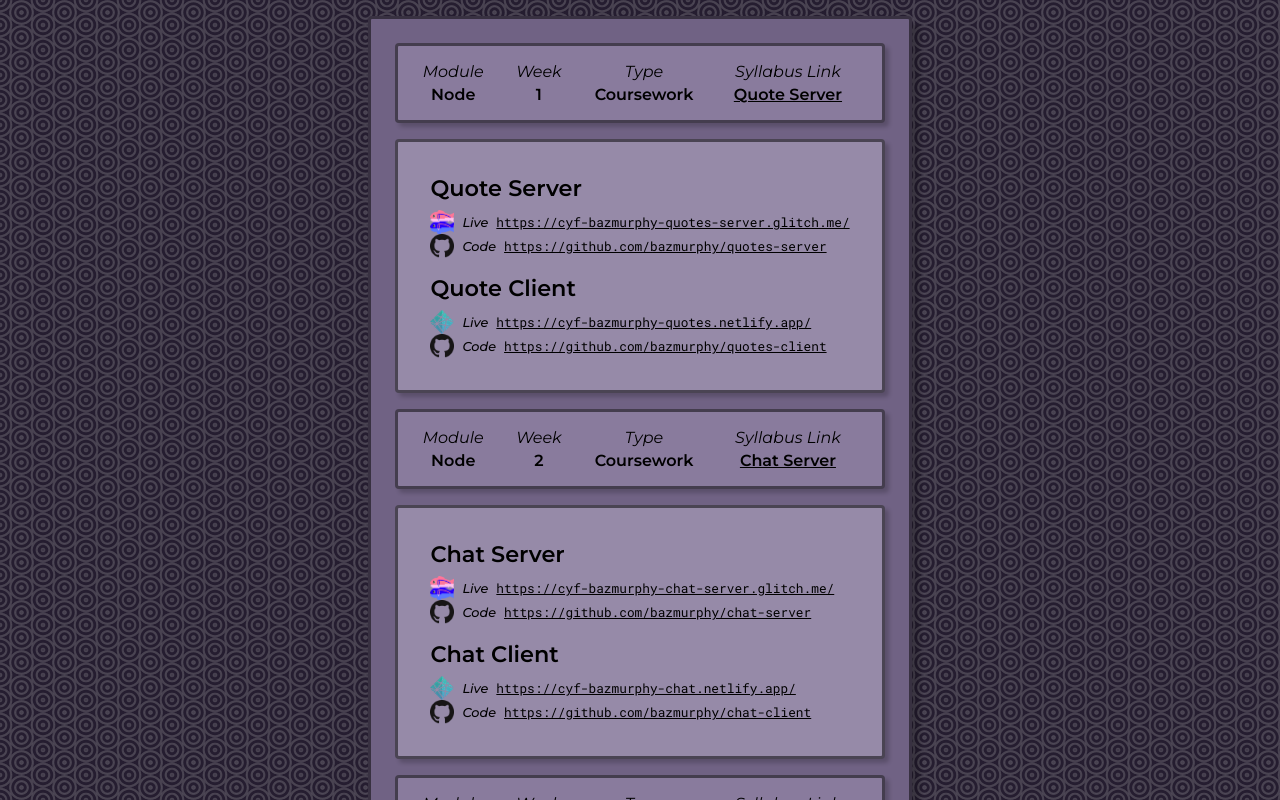
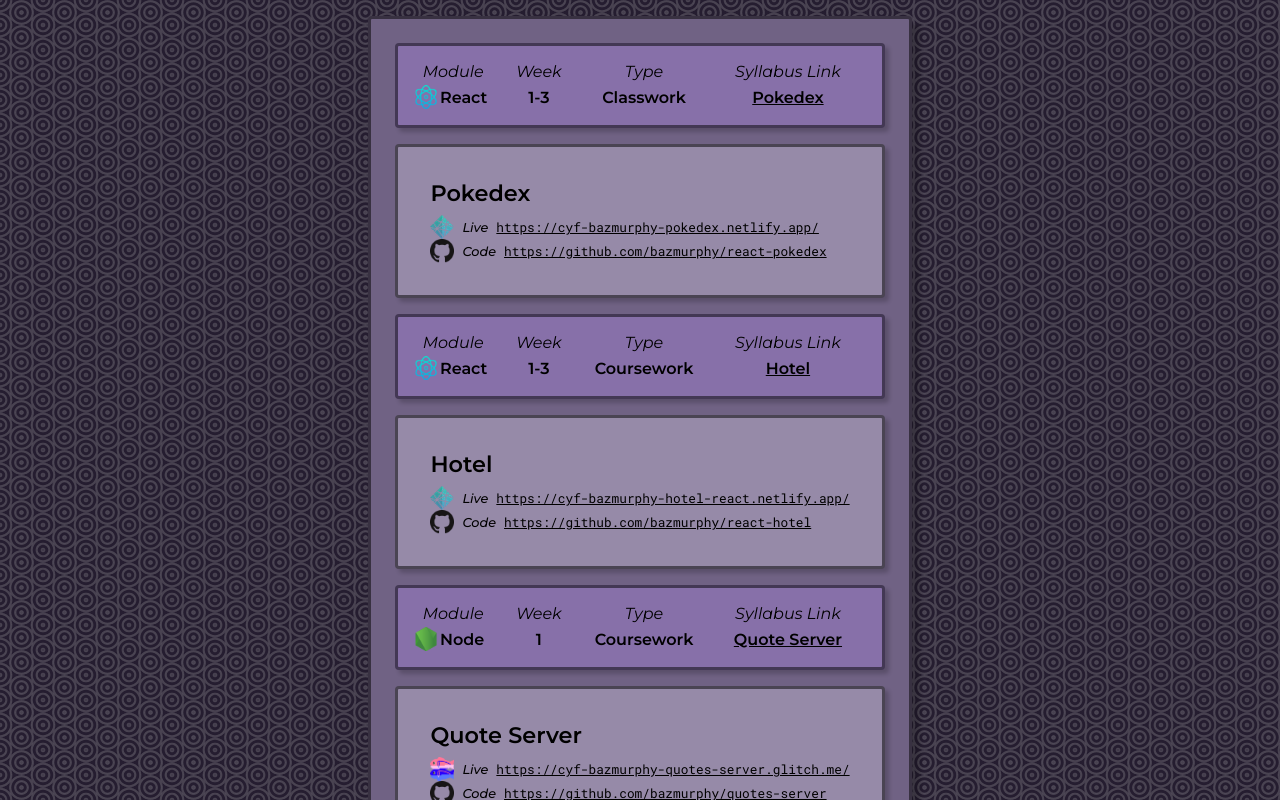
Before and after one commit to bazmurphy/projects-list, a React (Create React App) app: page / in a window 1280 px wide. Shown: the top 800 px of the page. Built offline with nearby package versions, Linux system fonts and the light colour scheme.

Commit message:
restyling

```diff
--- a/src/App.css
+++ b/src/App.css
@@ -33,12 +33,13 @@ body {
   grid-template-areas:
     "module-title week-title type-title syllabus-link-title"
     "module-name week-number type-name syllabus-link";
-  padding: 1rem;
   column-gap: 0.5rem;
   row-gap: 0.25rem;
+  align-items: center;
+  padding: 1rem;
   border: 0.2rem solid hsla(0, 0%, 0%, 0.5);
   border-radius: 0.25rem;
-  background-color: hsl(265, 15%, 55%);
+  background-color: hsl(265, 25%, 55%);
   box-shadow: 0.25rem 0.25rem 0.25rem 0 hsla(0, 0%, 0%, 0.2);
   text-align: center;
 }
@@ -51,22 +52,33 @@ body {
   grid-area: module-title;
   font-style: italic;
 }
+
+.project-module-name-container {
+  display: flex;
+  align-items: center;
+  gap: 0.1rem;
+}
+
 .project-module-name {
   grid-area: module-name;
   font-weight: 600;
 }
+
 .project-week-title {
   grid-area: week-title;
   font-style: italic;
 }
+
 .project-week-number {
   grid-area: week-number;
   font-weight: 600;
 }
+
 .project-type-title {
   grid-area: type-title;
   font-style: italic;
 }
+
 .project-type-name {
   grid-area: type-name;
   font-weight: 600;
@@ -127,6 +139,13 @@ body {
   font-size: 0.8rem;
 }
 
+.react,
+.node {
+  display: inline-block;
+  width: 24px;
+  height: 24px;
+}
+
 .github,
 .glitch,
 .netlify {
--- a/src/Project.js
+++ b/src/Project.js
@@ -5,11 +5,14 @@ const Project = (props) => {
     return (
         <div className="project-container">
             <span className="project-module-title">Module</span>
-            <span className="project-module-name">{props.moduleName}</span>
+            <div className="project-module-name-container">
+                <img className={props.moduleNameImageClass} src={props.moduleNameImageSrc} alt={props.moduleNameImageAlt} />
+                <span className="project-module-name">{props.moduleName}</span>
+            </div>
             <span className="project-week-title">Week</span>
             <span className="project-week-number">{props.weekNumber}</span>
             <span className="project-type-title">Type</span>
-            <span className="project-type-name">{props.lessonOrCoursework}</span>
+            <span className="project-type-name">{props.classWorkOrCourseWork}</span>
             <span className="project-syllabus-link-title">Syllabus Link</span>
             <a className="project-syllabus-link" href={props.syllabusLink} target="_blank" rel="noreferrer">{props.projectName}</a>
         </div>
--- a/src/ProjectList.js
+++ b/src/ProjectList.js
@@ -7,8 +7,57 @@ const ProjectList = () => {
     return (
         <div className="projects-container">
             <Project
+                moduleName="React"
+                moduleNameImageClass="react"
+                moduleNameImageSrc="./react.png"
+                moduleNameImageAlt="React Logo"
+                classWorkOrCourseWork="Classwork"
+                weekNumber="1-3"
+                syllabusLink="https://syllabus.codeyourfuture.io/react/week-3/lesson"
+                projectName="Pokedex"
+            />
+            <div className="finished-projects-container">
+                <FinishedProject
+                    finishedProjectName="Pokedex"
+                    finishedProjectLinkLive="https://cyf-bazmurphy-pokedex.netlify.app/"
+                    finishedProjectLinkLiveImageClass="netlify"
+                    finishedProjectLinkLiveImageSrc="./netlify.png"
+                    finishedProjectLinkLiveImageAlt="Netlify Logo"
+                    finishedProjectLinkCode="https://github.com/bazmurphy/react-pokedex"
+                    finishedProjectLinkCodeImageClass="github"
+                    finishedProjectLinkCodeImageSrc="./github-dark.png"
+                    finishedProjectLinkCodeImageAlt="GitHub Logo"
+                />
+            </div>
+            <Project
+                moduleName="React"
+                moduleNameImageClass="react"
+                moduleNameImageSrc="./react.png"
+                moduleNameImageAlt="React Logo"
+                classWorkOrCourseWork="Coursework"
+                weekNumber="1-3"
+                syllabusLink="https://syllabus.codeyourfuture.io/react/week-3/homework#2-cyf-hotel-5-hours"
+                projectName="Hotel"
+            />
+            <div className="finished-projects-container">
+                <FinishedProject
+                    finishedProjectName="Hotel"
+                    finishedProjectLinkLive="https://cyf-bazmurphy-hotel-react.netlify.app/"
+                    finishedProjectLinkLiveImageClass="netlify"
+                    finishedProjectLinkLiveImageSrc="./netlify.png"
+                    finishedProjectLinkLiveImageAlt="Netlify Logo"
+                    finishedProjectLinkCode="https://github.com/bazmurphy/react-hotel"
+                    finishedProjectLinkCodeImageClass="github"
+                    finishedProjectLinkCodeImageSrc="./github-dark.png"
+                    finishedProjectLinkCodeImageAlt="GitHub Logo"
+                />
+            </div>
+            <Project
                 moduleName="Node"
-                lessonOrCoursework="Coursework"
+                moduleNameImageClass="node"
+                moduleNameImageSrc="./node.png"
+                moduleNameImageAlt="Node Logo"
+                classWorkOrCourseWork="Coursework"
                 weekNumber="1"
                 syllabusLink="https://syllabus.codeyourfuture.io/node/week-1/homework#4-quote-server-api-project-10-hours-"
                 projectName="Quote Server"
@@ -39,7 +88,10 @@ const ProjectList = () => {
             </div>
             <Project
                 moduleName="Node"
-                lessonOrCoursework="Coursework"
+                moduleNameImageClass="node"
+                moduleNameImageSrc="./node.png"
+                moduleNameImageAlt="Node Logo"
+                classWorkOrCourseWork="Coursework"
                 weekNumber="2"
                 syllabusLink="https://syllabus.codeyourfuture.io/node/week-2/homework#2-chat-server-api-project-12-hours-"
                 projectName="Chat Server"
@@ -70,7 +122,10 @@ const ProjectList = () => {
             </div>
             <Project
                 moduleName="Node"
-                lessonOrCoursework="Coursework"
+                moduleNameImageClass="node"
+                moduleNameImageSrc="./node.png"
+                moduleNameImageAlt="Node Logo"
+                classWorkOrCourseWork="Coursework"
                 weekNumber="3"
                 syllabusLink="https://syllabus.codeyourfuture.io/node/week-3/homework#2-hotel-server-12-hours-"
                 projectName="Hotel Server"
```
Also changed, not shown: public/node.png (added), public/react.png (added).
